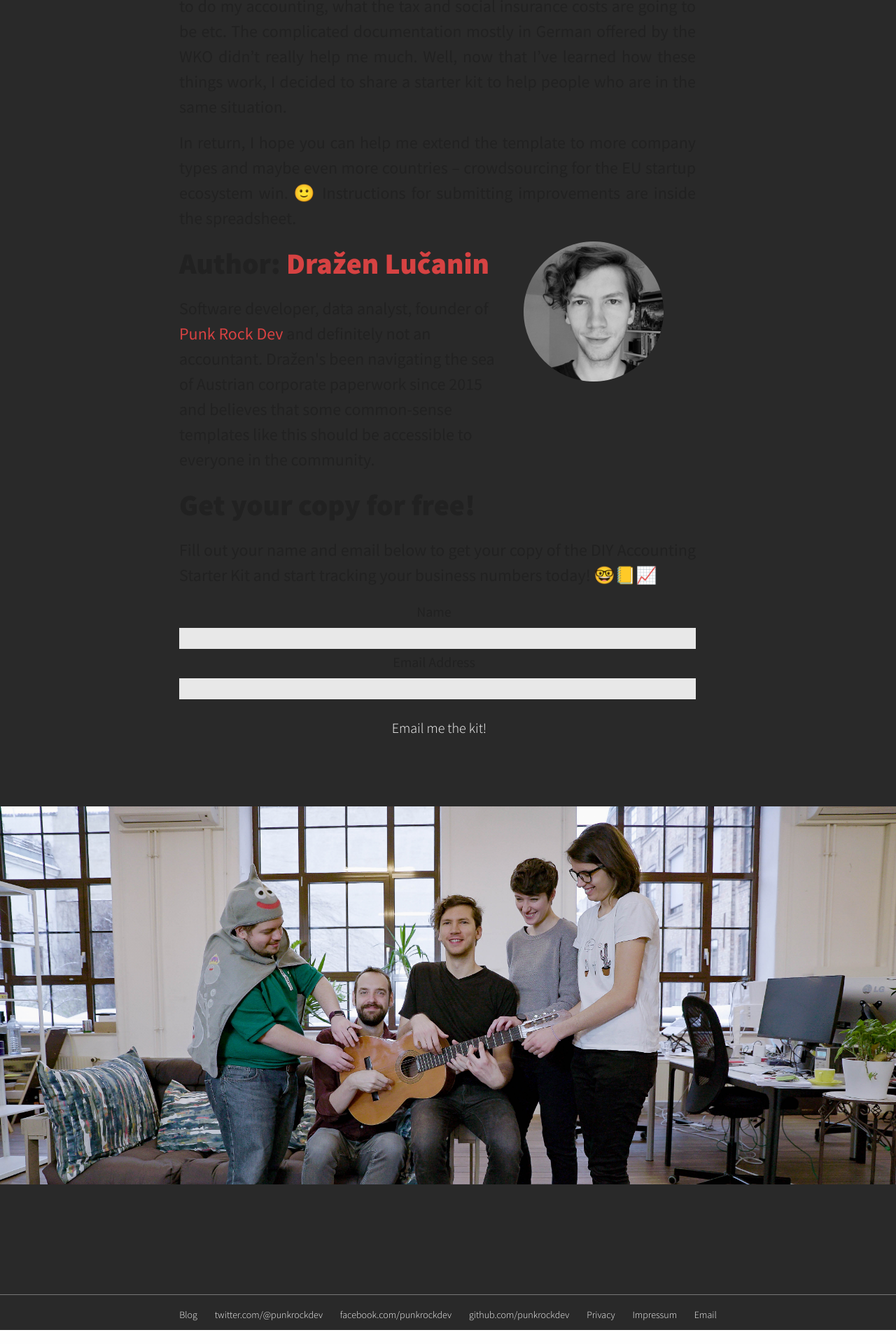
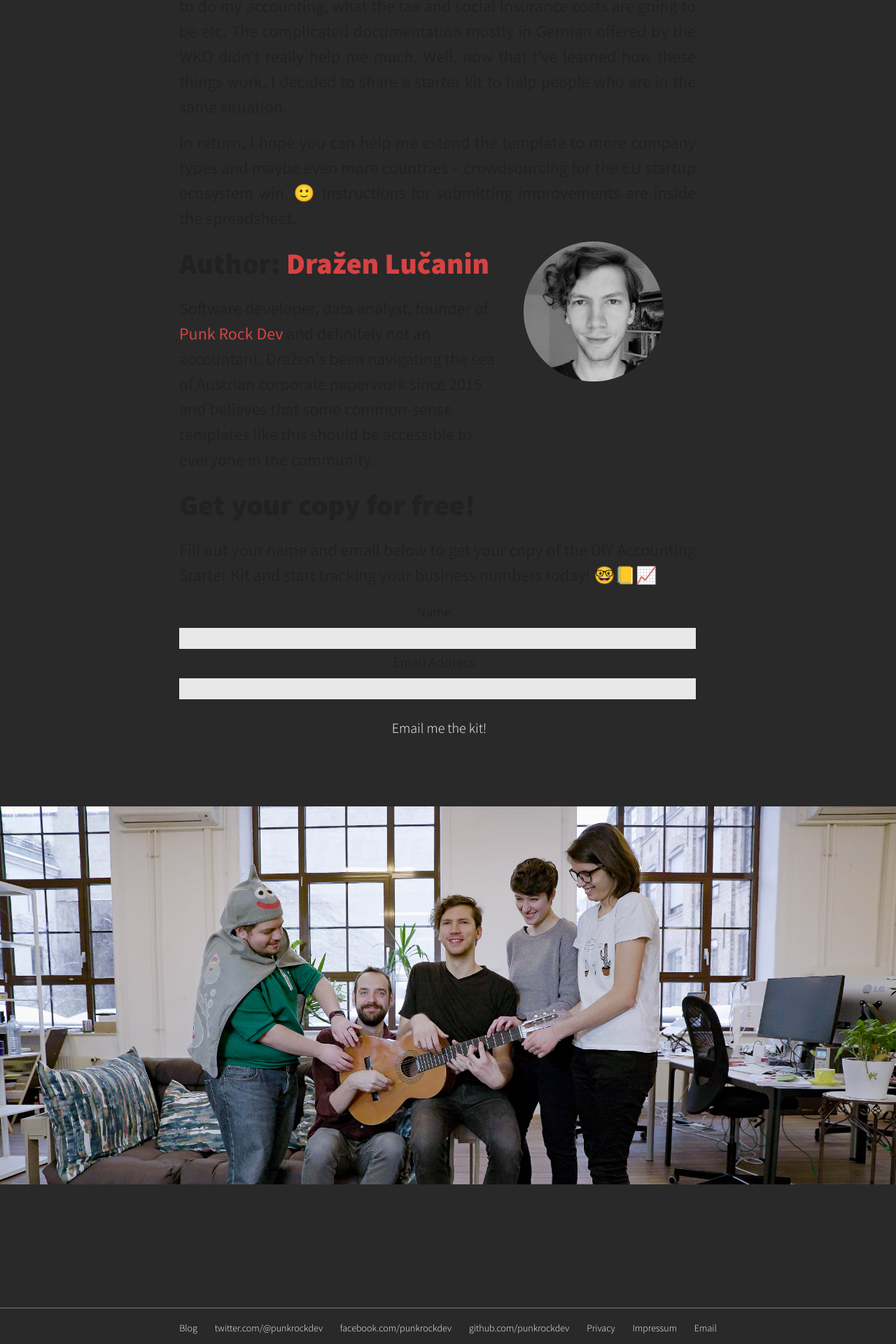
Before and after one commit to punkrockdev/punkrockdev.github.io, a Jekyll site: the page built from accounting-austria.md, in a window 1280 px wide. Shown: the part 2582-4502 px from the top of the page at 70% size. Built offline with Jekyll 4.4.1, drawn with Linux system fonts in a browser that asks for light colours; nearby versions of some CDN libraries; comment, search, counter and statistics services are not loaded.

Commit message:
fix button in newsletter; fix errors in input fields in newsletter

```diff
--- a/_includes/footer.html
+++ b/_includes/footer.html
@@ -5,9 +5,7 @@
     <div class="footer-bottom-links">
       <div class="footer-col-wrapper">
           <div class="footer-col footer-col-3-5 hide-laptop">
-              <div class="">
-                  {% include newsletter.html %}
-              </div>
+              {% include newsletter.html %}
           </div>
 
           <ul class="contact-list">
--- a/_includes/header.html
+++ b/_includes/header.html
@@ -2,7 +2,7 @@
     <div class="layer"></div>
     <nav class="nav nav-header">
       <div class="wrapper grid">
-        <a href="#" class="header-logo"></a>
+        <a href="/" class="header-logo"></a>
       </div>
     </nav>
 
--- a/_includes/newsletter.html
+++ b/_includes/newsletter.html
@@ -1,5 +1,5 @@
 <!-- Begin MailChimp Signup Form -->
-<div id="mc_embed_signup">
+<div id="mc_embed_signup" class="newsletter-wrapper">
 <form action="https://punkrockdev.us14.list-manage.com/subscribe/post?u=53aecd554422f8ec674b24a16&amp;id=d2c61c9268" method="post" id="mc-embedded-subscribe-form" name="mc-embedded-subscribe-form" class="validate" target="_blank" novalidate>
     <div id="mc_embed_signup_scroll">
         <h2>Join our newsletter!</h2>
--- a/_sass/_form.scss
+++ b/_sass/_form.scss
@@ -1,4 +1,14 @@
-@import "slider";
+#mc_embed_signup.newsletter-wrapper {
+  input[type="submit"].button {
+    background-color: #000;
+    margin: 0;
+    padding: 0 15px;
+    display: inline-block;
+    vertical-align: middle;
+    border-radius: 0;
+    height: 36px;
+  }
+}
 
 @mixin accent-button() {
     color: #fff;
@@ -175,6 +185,9 @@ form {
         color: $accent-color;
         padding: 0;
         font-size: 16px;
+        position: absolute;
+        margin: 0;
+        left: 0;
     }
 }
 
@@ -200,7 +213,7 @@ form {
                 width: auto;
                 display: block;
                 border: 4px solid $black-color;
-                background: none;
+                background-color: #000;
                 @include media-query($on-palm) {
                     width: 100%;
                 }
--- a/_sass/sections/_footer.scss
+++ b/_sass/sections/_footer.scss
@@ -66,7 +66,7 @@
 
     .footer-col-wrapper {
         padding-right: 0;
-        padding-top: 0px;
+        padding-top: 30px;
         width: 100%;
         float: none !important;
         #made-with { display: block; }
```
